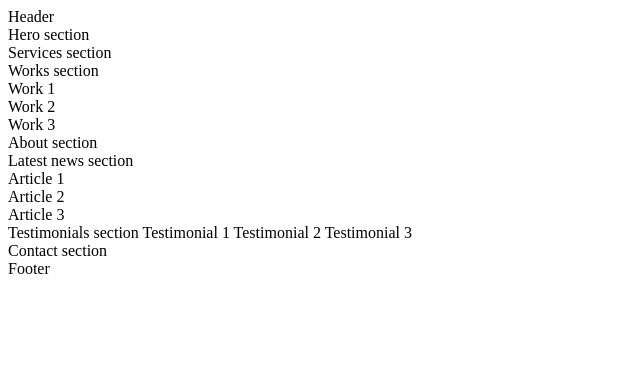
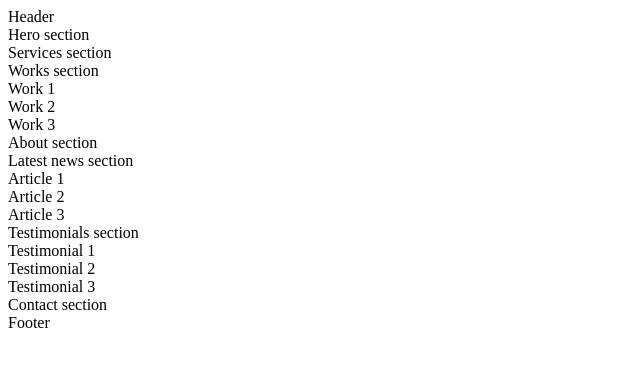
Before and after one commit to sokolgj19/holbertonschool-web_front_end, a plain HTML site: page html_advanced/6-index.html in a window 1280 px wide. Shown: the whole page, without its empty margins (0-640 px from the left). Drawn offline with Linux system fonts and the light colour scheme.

Commit message:
added articles on 3 sections

```diff
--- a/html_advanced/6-index.html
+++ b/html_advanced/6-index.html
@@ -1,39 +1,59 @@
 <!DOCTYPE html>
 <html lang="en" dir="ltr">
+
 <head>
+    <!-- Meta charset -->
     <meta charset="utf-8">
+
+    <!-- Viewport -->
     <meta name="viewport" content="width=device-width, initial-scale=1.0, viewport-fit=cover">
+
+    <!-- Title -->
     <title>Homepage - Techium</title>
+
+    <!-- Description -->
     <meta name="description" content="Techium is a digital agency">
-    <link rel="shortcut icon" type="image/x-icon" href="./favicon.ico" />
-    <link rel="icon" type="image/png" href="./favicon.png" sizes="96x96" />
+
+    <!-- Favicons -->
+    <link rel="icon" type="image/x-icon" href="./favicon.ico">
+    <link rel="icon" type="image/png" href="./favicon.png">
 </head>
+
 <body>
     <header>Header</header>
+
     <main>
         <section>Hero section</section>
+
         <section>Services section</section>
+
         <section>
             Works section
             <article>Work 1</article>
             <article>Work 2</article>
             <article>Work 3</article>
         </section>
+
         <section>About section</section>
+
         <section>
             Latest news section
             <article>Article 1</article>
             <article>Article 2</article>
             <article>Article 3</article>
         </section>
+
         <section>
             Testimonials section
-            <testimonial>Testimonial 1</testimonial>
-            <testimonial>Testimonial 2</testimonial>
-            <testimonial>Testimonial 3</testimonial>
+            <article>Testimonial 1</article>
+            <article>Testimonial 2</article>
+            <article>Testimonial 3</article>
         </section>
+
         <section>Contact section</section>
     </main>
+
     <footer>Footer</footer>
 </body>
+
 </html>
```
